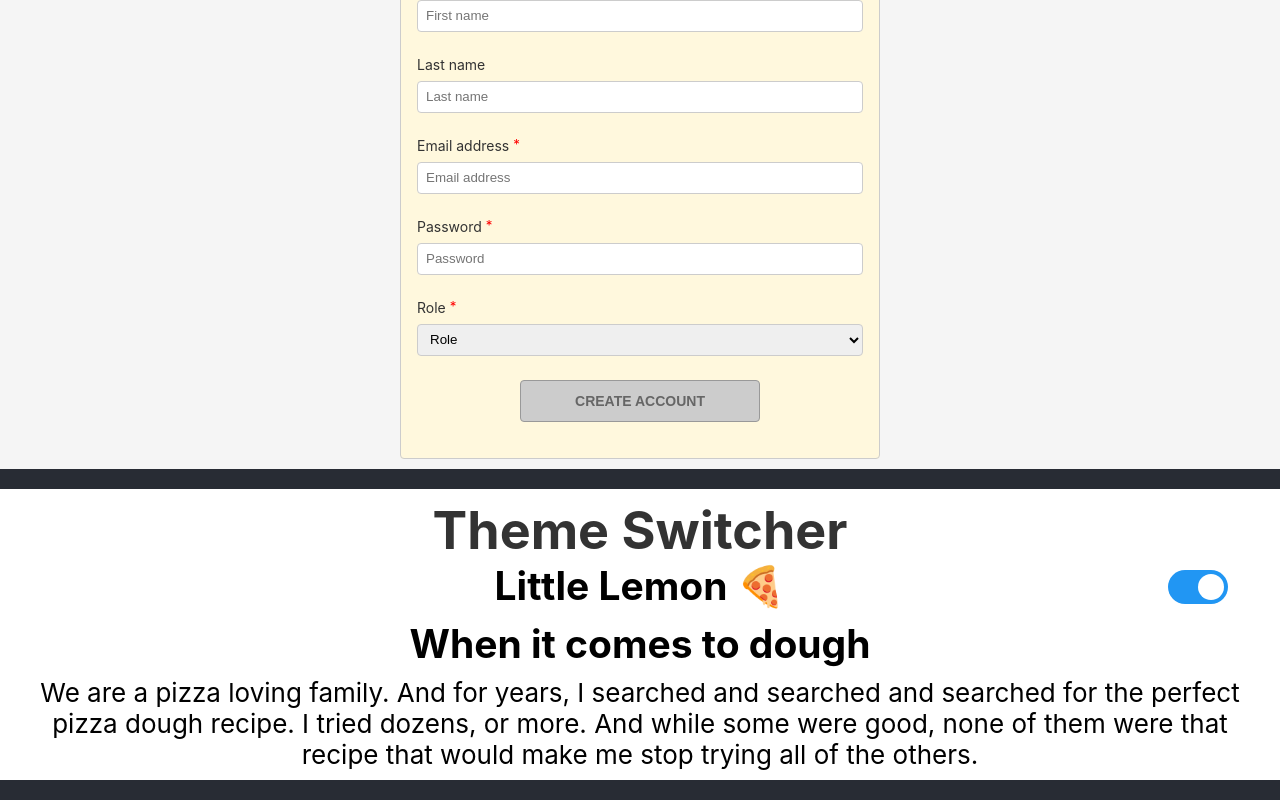
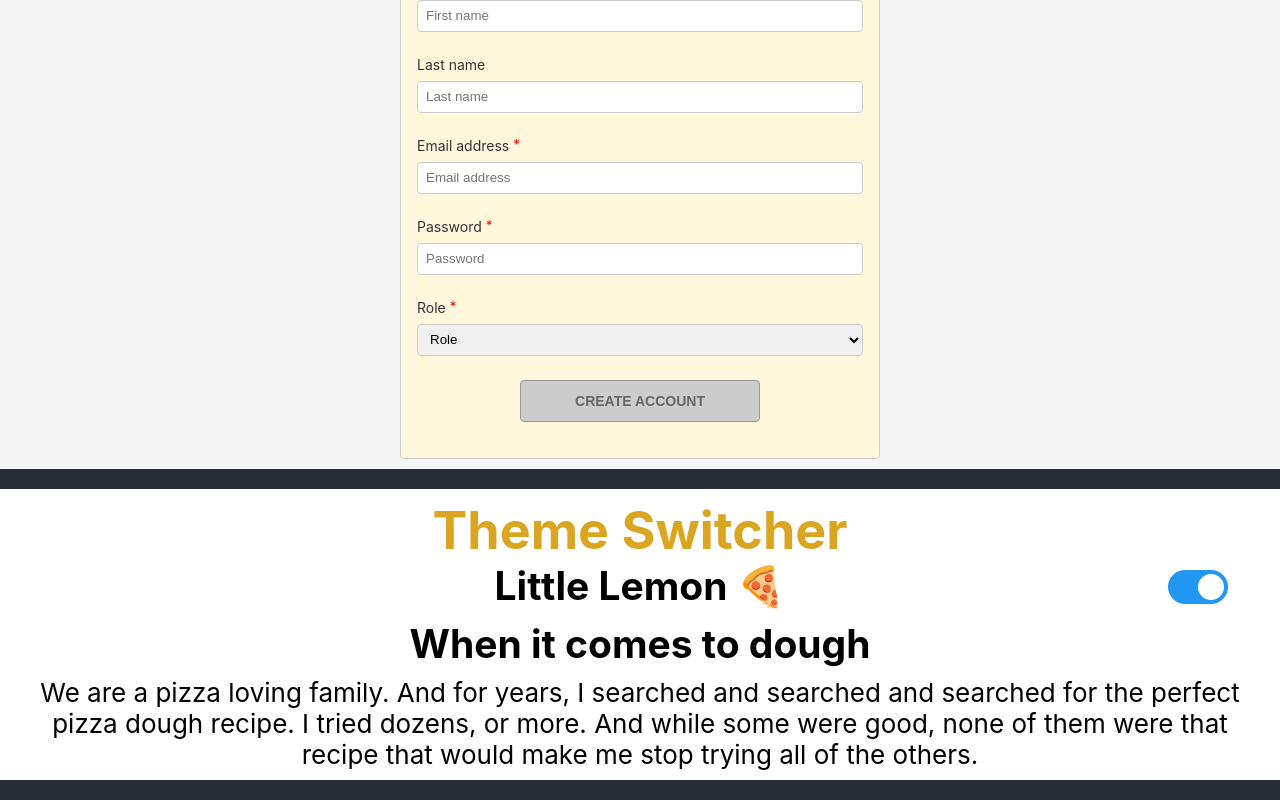
Before and after one commit to vetacode/react-advance-playground, a React (Create React App) app: page / in a window 1280 px wide. Shown: the part 776-1576 px from the top of the page. Built offline with nearby package versions, Linux system fonts and the light colour scheme.

Commit message:
title color dynamic changes

```diff
--- a/src/Components/ThemeSwitcher.js
+++ b/src/Components/ThemeSwitcher.js
@@ -41,9 +41,14 @@
 };
 
 const Header = () => {
+  const { theme } = useTheme();
   return (
     <>
-      <h1>Theme Switcher</h1>
+      {theme === 'dark' ? (
+        <h1 style={{ color: 'salmon' }}>Theme Switcher</h1>
+      ) : (
+        <h1 style={{ color: 'goldenrod' }}>Theme Switcher</h1>
+      )}
       <header>
         <Title>Little Lemon 🍕</Title>
         <Switch />
```
